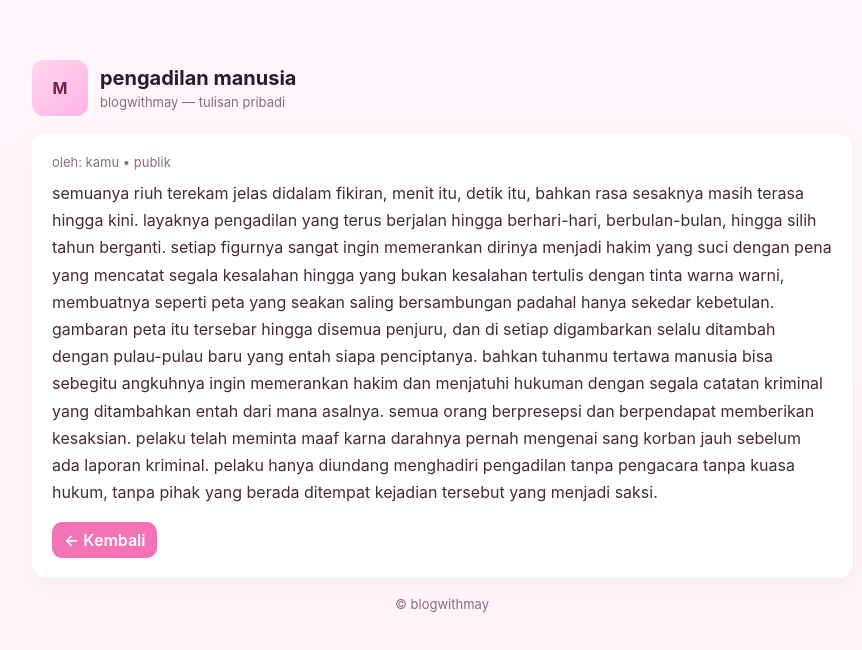
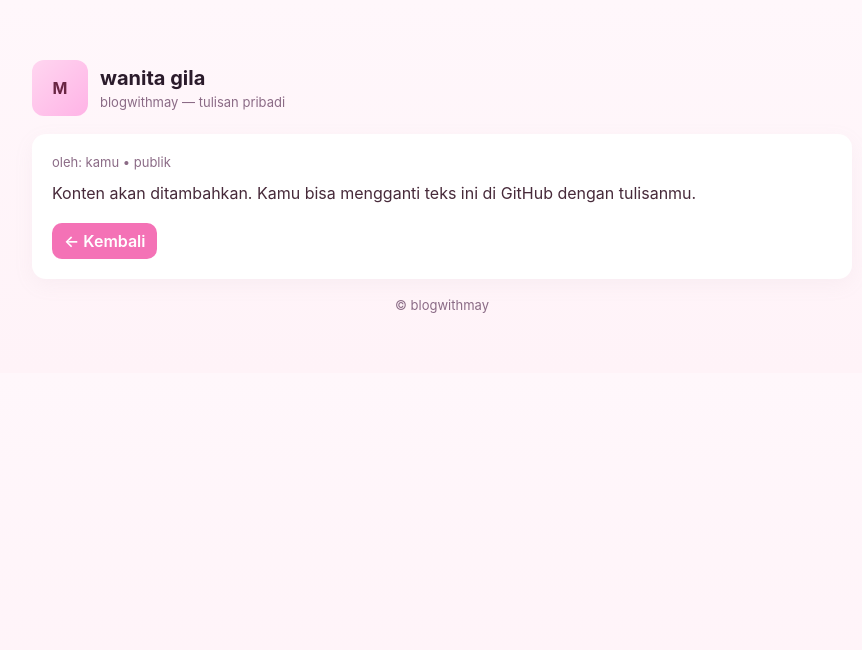
Before and after one commit to rismaya6856-png/blogwithmay, a plain HTML site: page index.html in a window 1280 px wide. Shown: the whole page, without its empty margins (198-1060 px from the left). Drawn offline with Linux system fonts and the light colour scheme.

Commit message:
Add files via upload

```diff
--- a/index.html
+++ b/index.html
@@ -3,7 +3,7 @@
 <head>
 <meta charset="utf-8">
 <meta name="viewport" content="width=device-width,initial-scale=1">
-<title>pengadilan manusia — blogwithmay</title>
+<title>wanita gila — blogwithmay</title>
 <style>
 :root{
   --bg: #fff7fb;
@@ -39,14 +39,14 @@ body{
     <header class="header">
       <div class="logo">M</div>
       <div>
-        <h1 class="site-title">pengadilan manusia</h1>
+        <h1 class="site-title">wanita gila</h1>
         <div class="site-desc">blogwithmay — tulisan pribadi</div>
       </div>
     </header>
 
     <main class="card">
       <div class="meta">oleh: kamu • publik</div>
-      <div class="post-body">semuanya riuh terekam jelas didalam fikiran, menit itu, detik itu, bahkan rasa sesaknya masih terasa hingga kini. layaknya pengadilan yang terus berjalan hingga berhari-hari, berbulan-bulan, hingga silih tahun berganti. setiap figurnya sangat ingin memerankan dirinya menjadi hakim yang suci dengan pena yang mencatat segala kesalahan hingga yang bukan kesalahan tertulis dengan tinta warna warni, membuatnya seperti peta yang seakan saling bersambungan padahal hanya sekedar kebetulan. gambaran peta itu tersebar hingga disemua penjuru, dan di setiap digambarkan selalu ditambah dengan pulau-pulau baru yang entah siapa penciptanya. bahkan tuhanmu tertawa manusia bisa sebegitu angkuhnya ingin memerankan hakim dan menjatuhi hukuman dengan segala catatan kriminal yang ditambahkan entah dari mana asalnya. semua orang berpresepsi dan berpendapat memberikan kesaksian. pelaku telah meminta maaf karna darahnya pernah mengenai sang korban jauh sebelum ada laporan kriminal. pelaku hanya diundang menghadiri pengadilan tanpa pengacara tanpa kuasa hukum, tanpa pihak yang berada ditempat kejadian tersebut yang menjadi saksi.</div>
+      <div class="post-body">Konten akan ditambahkan. Kamu bisa mengganti teks ini di GitHub dengan tulisanmu.</div>
       <div style="margin-top:16px"><a class="read-link" href="../index.html">← Kembali</a></div>
     </main>
 
```
